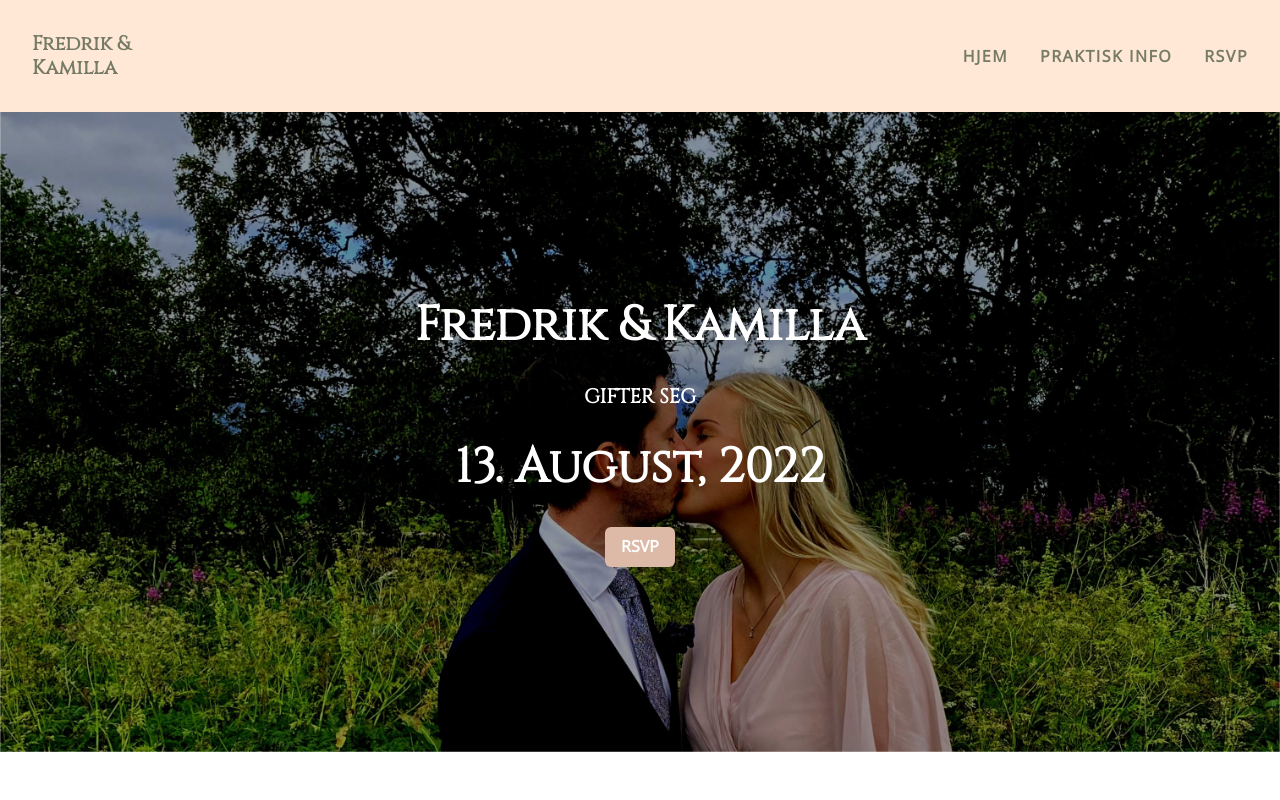
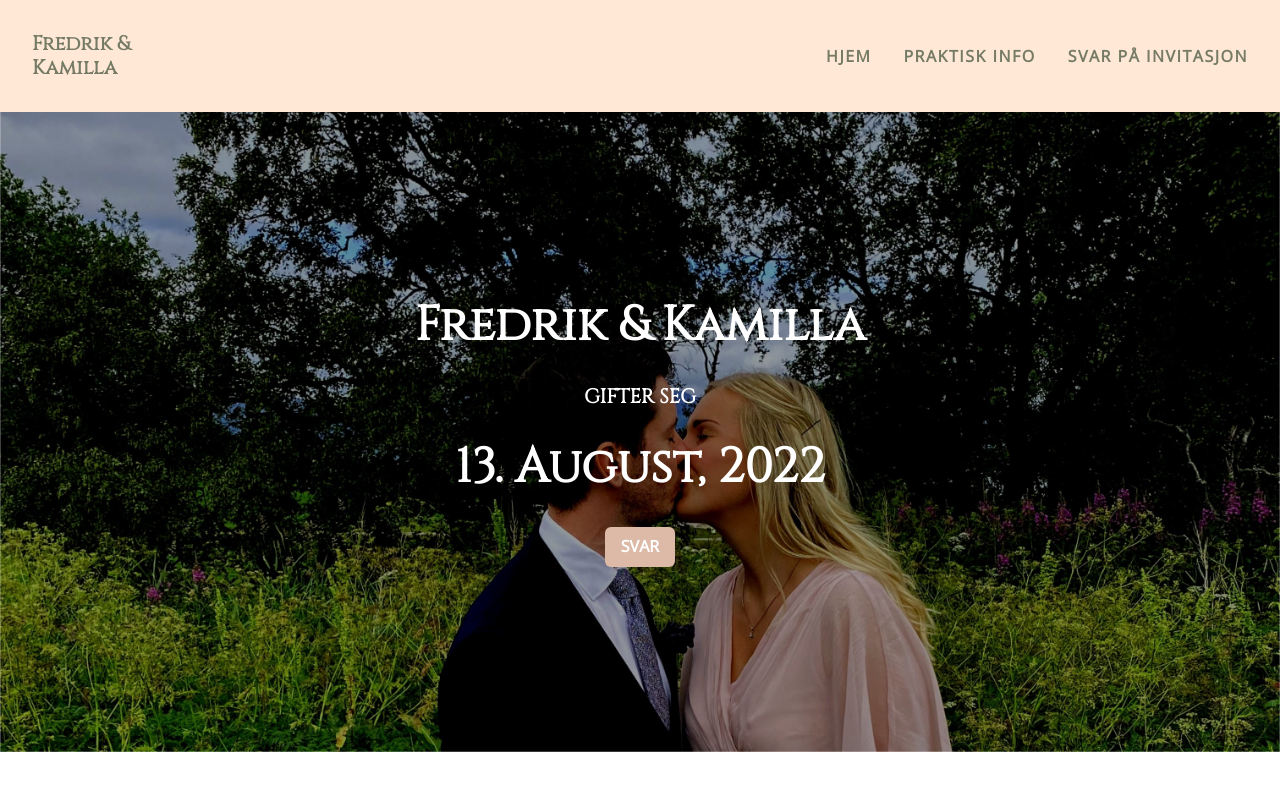
Before and after one commit to FredrikSigvartsen/fantastic-energy, a Gatsby site: page / in a window 1280 px wide. Shown: the top 800 px of the page. Built offline with nearby package versions, Linux system fonts and the light colour scheme; Gatsby itself is replaced by a stand-in of ours; a web font is replaced by a local one.

Commit message:
Renaming some buttons

```diff
--- a/src/components/Navbar/Navbar.js
+++ b/src/components/Navbar/Navbar.js
@@ -49,7 +49,7 @@ const MenuLinks = ({ isOpen }) => (
     >
       <MenuItem>Hjem</MenuItem>
       <MenuItem to="/info/">Praktisk info</MenuItem>
-      <MenuItem to="/rsvp/">RSVP</MenuItem>
+      <MenuItem to="/rsvp/">Svar på invitasjon</MenuItem>
     </Stack>
   </Box>
 )
--- a/src/pages/index.js
+++ b/src/pages/index.js
@@ -53,8 +53,13 @@ const Header = () => (
         </Heading>
         <Center>
           <Link to="/rsvp">
-            <Button mt="30px" colorScheme="pink" variant="solid">
-              RSVP
+            <Button
+              textTransform="uppercase"
+              mt="30px"
+              colorScheme="pink"
+              variant="solid"
+            >
+              Svar
             </Button>
           </Link>
         </Center>
```
Also changed, not shown: src/pages/rsvp.js (+16 -7 lines).
